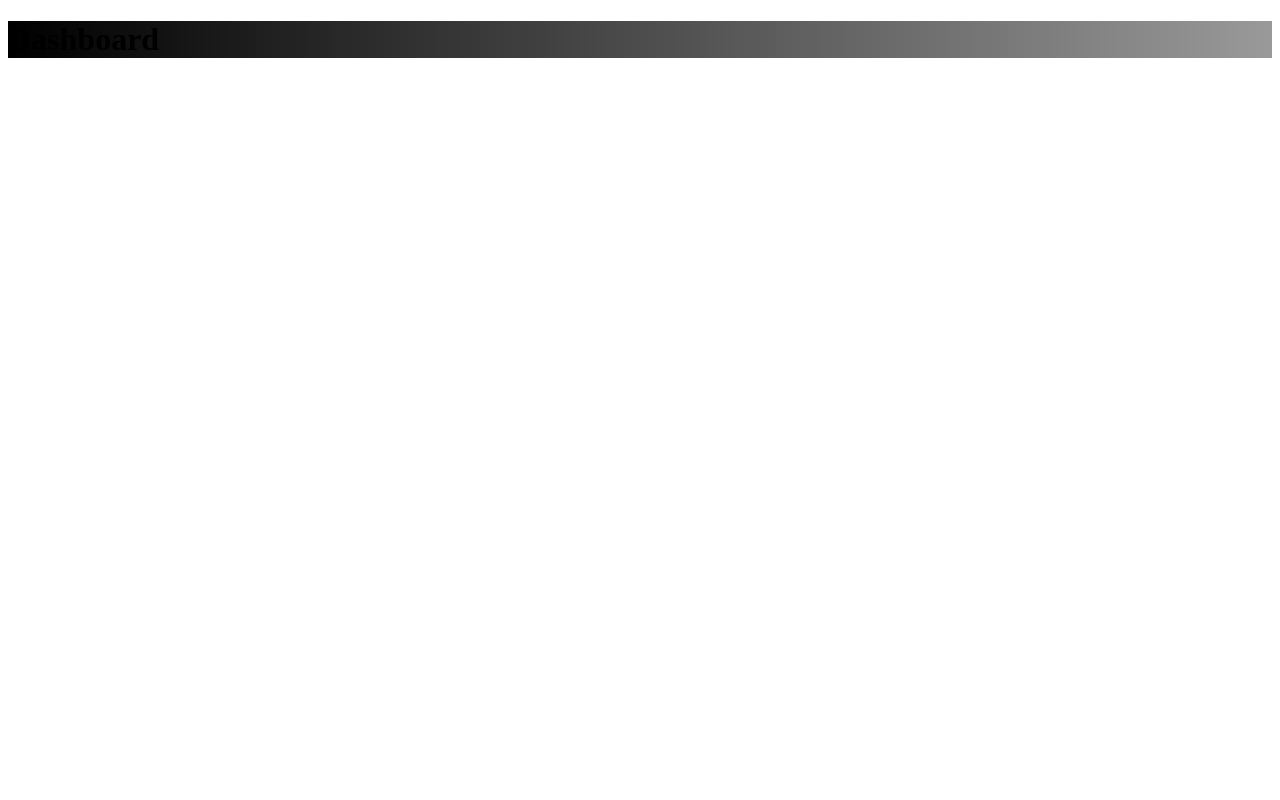
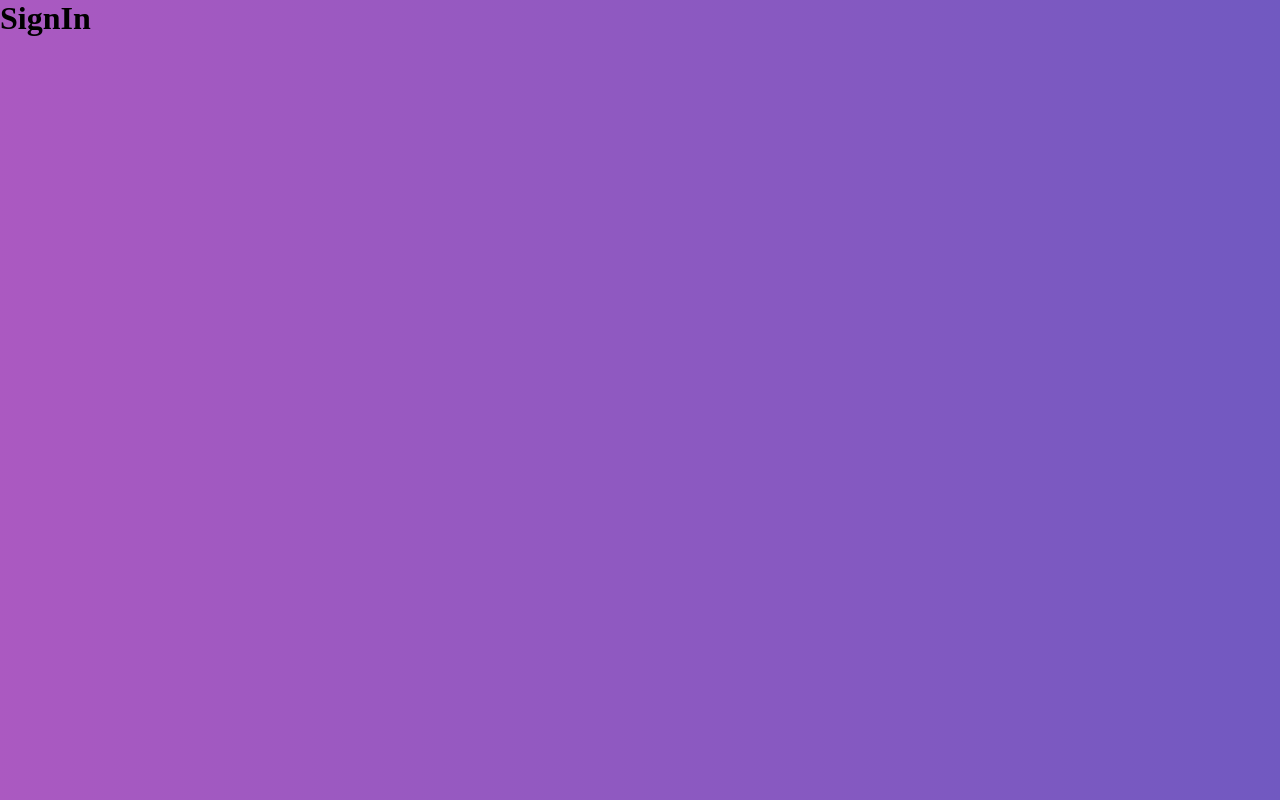
Before and after one commit to vitalves/gobarber-web, a React (Create React App) app: page / in a window 1280 px wide. Before the commit this address led to /dashboard. Built offline with nearby package versions, Linux system fonts and the light colour scheme.

Commit message:
Estilos globais

```diff
--- a/src/App.js
+++ b/src/App.js
@@ -6,10 +6,13 @@
 import Routes from './routes';
 import history from './services/history';
 
+import GlobalStyle from './styles/global';
+
 function App() {
   return (
     <Router history={history}>
       <Routes />
+      <GlobalStyle />
     </Router>
   );
 }
--- a/src/routes/Routes.js
+++ b/src/routes/Routes.js
@@ -13,7 +13,7 @@
   isPrivate, // páginas que exigem login (false no defaultProps)
   ...rest // todas as demais propriedades
 }) {
-  const signed = true; // se o usuario esta logado
+  const signed = false; // se o usuario esta logado
 
   // Se nao estiver logado e a rota for privada
   if (!signed && isPrivate) {
--- /dev/null
+++ b/src/styles/global.js
@@ -0,0 +1,40 @@
+import { createGlobalStyle } from 'styled-components';
+
+export default createGlobalStyle`
+  @import url('https://fonts.googleapis.com/css?family=Roboto:400,700&display=swap');
+
+  * {
+    margin: 0;
+    padding: 0;
+    outline: 0;
+    box-sizing: border-box;
+  }
+
+  *:focus {
+    outline: 0;
+  }
+
+  html, body, #root {
+    height: 100%;
+  }
+
+  body {
+    -webkit-font-smoothing: antialiased;
+  }
+
+  body, input, button {
+    font: 14px, 'Roboto', sans-serif;
+  }
+
+  a {
+    text-decoration: none;
+  }
+
+  ul {
+    list-style: none;
+  }
+
+  button {
+    cursor: pointer;
+  }
+`;
```
